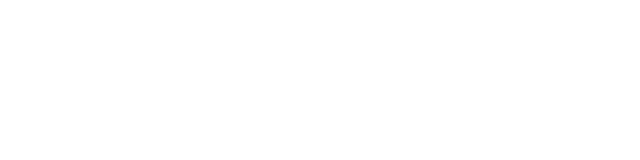
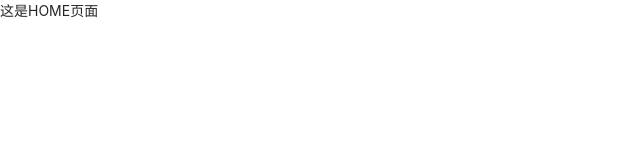
Before and after one commit to Chris-Wen/projects_learn, a React app: page /#/appletsM in a window 1280 px wide. Before the commit this address had no page. Shown: the top 160 px of the page, without its empty margins (0-640 px from the left). Built offline with nearby package versions, Linux system fonts and the light colour scheme.

Commit message:
react-router v6 路由配置

```diff
--- a/src/App.tsx
+++ b/src/App.tsx
@@ -1,24 +1,12 @@
-import React,  {Suspense } from "react";
-import routes from './routes'
-import { Skeleton } from 'antd'
-import { HashRouter, Routes, Route,  Navigate } from 'react-router-dom'
+import React from "react";
+import Router from './routes'
+import { HashRouter } from 'react-router-dom'
 import "./App.css";
 
-
-const App = () =>(
+const App = () => (
    <HashRouter>
-    <Suspense fallback={<Skeleton />}>
-      <Routes>
-        {routes.map((router) => (
-          <Route exact {...router} key={router.path} />
-        ))}
-        <Route path="/" element={<Navigate replace to="/appletsM/index" />} />
-      </Routes>
-    </Suspense>
+      <Router />
   </HashRouter>
 )
 
-
-
-
 export default App;
--- /dev/null
+++ b/src/routes/index.tsx
@@ -0,0 +1,29 @@
+
+import React, {Suspense, lazy } from 'react'
+import { Skeleton } from 'antd'
+import { Navigate, useRoutes } from 'react-router-dom'
+
+const routes  = [
+  {
+    path: '/',
+    element: <Navigate replace to="/appletsM" />
+  },
+  {
+    path: '/appletsM',
+    component: lazy(() => import('../pages/appletsM')),
+    children: []
+  }
+]
+
+
+// 路由处理方式
+const generateRouter = (routers:any) => {
+  return routers.map((item:any) => {
+    item.children && (item.children = generateRouter(item.children))
+    item.component && (item.element = <Suspense fallback={<Skeleton />}><item.component /></Suspense>)
+    return item
+  })
+}
+
+const Router = () => useRoutes(generateRouter(routes))
+export default Router
```
Also changed, not shown: src/routes/index.ts (deleted, +0 -13 lines).
